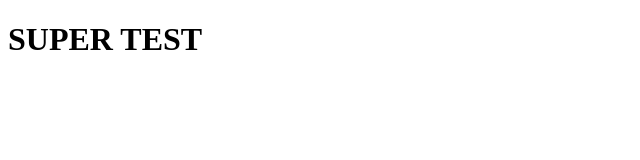
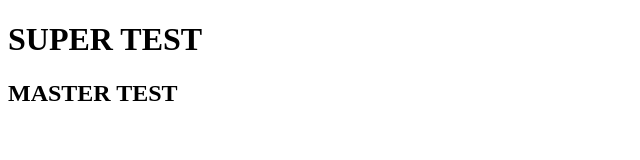
Before and after one commit to Dmitry2112/git-cours, a plain HTML site: page dima.html in a window 1280 px wide. Shown: the whole page, without its empty margins (0-640 px from the left). Drawn offline with Linux system fonts and the light colour scheme.

Commit message:
added master text

```diff
--- a/dima.html
+++ b/dima.html
@@ -8,5 +8,6 @@
 </head>
 <body>
     <h1>SUPER TEST</h1>
+    <h2>MASTER TEST</h2>
 </body>
 </html>
```
